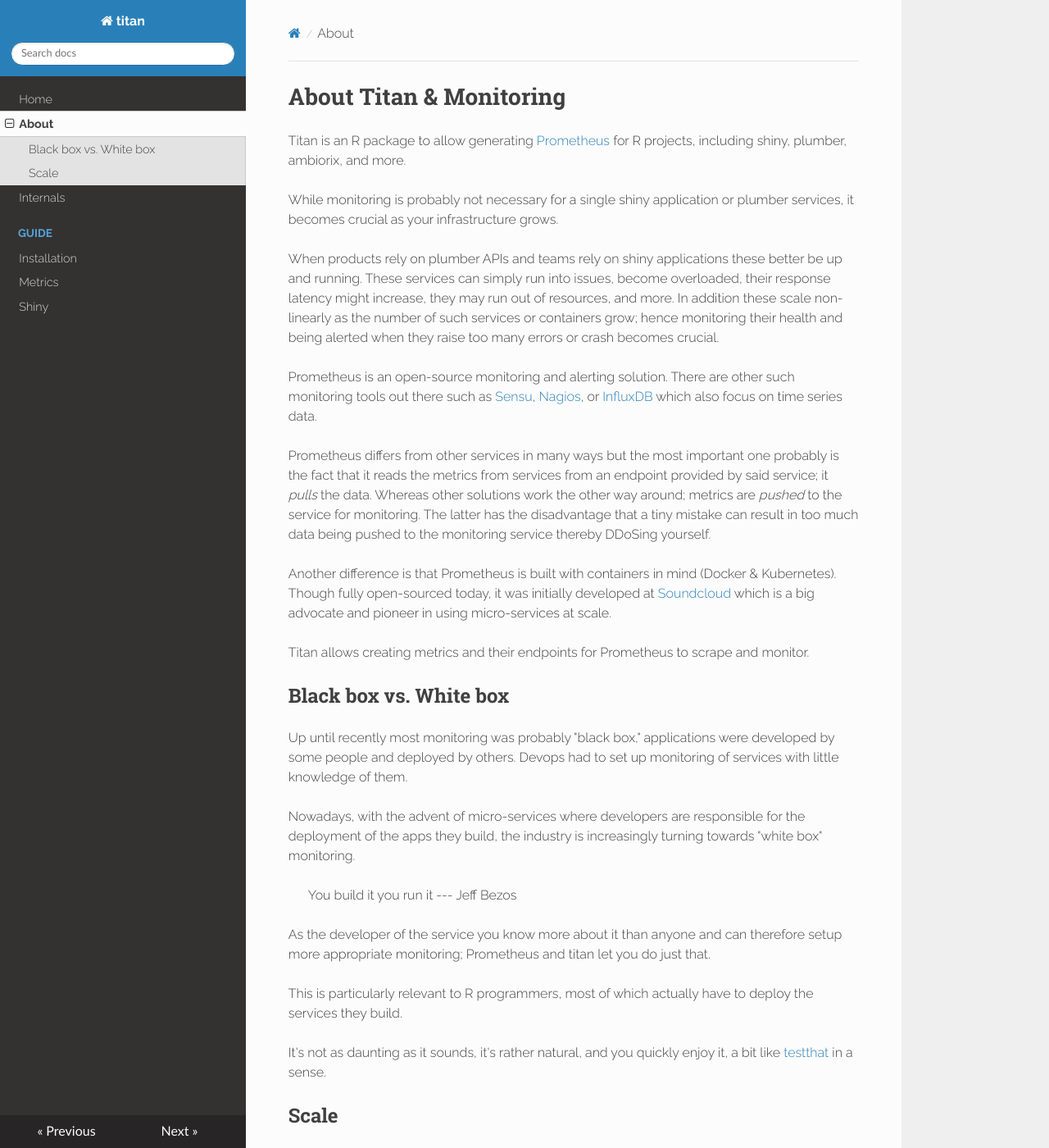
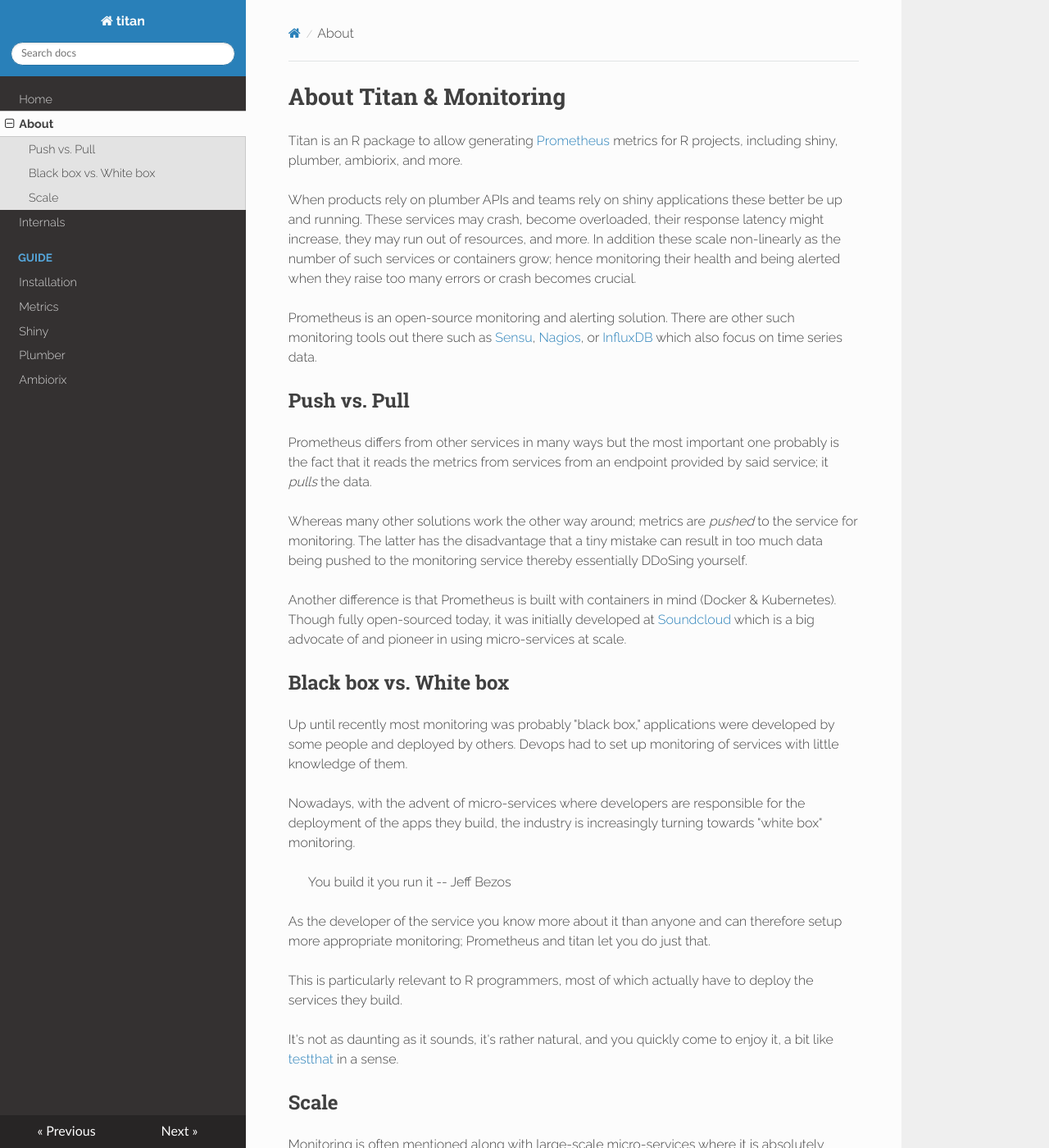
Before and after one commit to devOpifex/titan, an MkDocs documentation site: the page built from docs/about.md, in a window 1280 px wide and 1400 px high. Shown: the whole window at 82% size. Built offline with MkDocs 1.6.1, drawn with Linux system fonts in a browser that asks for light colours; nearby versions of some CDN libraries; some of the changed text lies outside the part shown.

Commit message:
add plumber and ambiorix

```diff
--- a/docs/about.md
+++ b/docs/about.md
@@ -1,18 +1,18 @@
 # About Titan & Monitoring
 
-Titan is an R package to allow generating [Prometheus](https://prometheus.io/) for R projects, including shiny, plumber, ambiorix, and more.
+Titan is an R package to allow generating [Prometheus](https://prometheus.io/) metrics for R projects, including shiny, plumber, ambiorix, and more.
 
-While monitoring is probably not necessary for a single shiny application or plumber services, it becomes crucial as your infrastructure grows.
-
-When products rely on plumber APIs and teams rely on shiny applications these better be up and running. These services can simply run into issues, become overloaded, their response latency might increase, they may run out of resources, and more. In addition these scale non-linearly as the number of such services or containers grow; hence monitoring their health and being alerted when they raise too many errors or crash becomes crucial.
+When products rely on plumber APIs and teams rely on shiny applications these better be up and running. These services may crash, become overloaded, their response latency might increase, they may run out of resources, and more. In addition these scale non-linearly as the number of such services or containers grow; hence monitoring their health and being alerted when they raise too many errors or crash becomes crucial.
 
 Prometheus is an open-source monitoring and alerting solution. There are other such monitoring tools out there such as [Sensu](https://sensu.io/), [Nagios](https://www.nagios.org/), or [InfluxDB](https://www.influxdata.com/) which also focus on time series data.
 
-Prometheus differs from other services in many ways but the most important one probably is the fact that it reads the metrics from services from an endpoint provided by said service; it _pulls_ the data. Whereas other solutions work the other way around; metrics are _pushed_ to the service for monitoring. The latter has the disadvantage that a tiny mistake can result in too much data being pushed to the monitoring service thereby DDoSing yourself.
+## Push vs. Pull
 
-Another difference is that Prometheus is built with containers in mind (Docker & Kubernetes). Though fully open-sourced today, it was initially developed at [Soundcloud](https://soundcloud.com/) which is a big advocate and pioneer in using micro-services at scale.
+Prometheus differs from other services in many ways but the most important one probably is the fact that it reads the metrics from services from an endpoint provided by said service; it _pulls_ the data.
 
-Titan allows creating metrics and their endpoints for Prometheus to scrape and monitor.
+Whereas many other solutions work the other way around; metrics are _pushed_ to the service for monitoring. The latter has the disadvantage that a tiny mistake can result in too much data being pushed to the monitoring service thereby essentially DDoSing yourself.
+
+Another difference is that Prometheus is built with containers in mind (Docker & Kubernetes). Though fully open-sourced today, it was initially developed at [Soundcloud](https://soundcloud.com/) which is a big advocate of and pioneer in using micro-services at scale.
 
 ## Black box vs. White box
 
@@ -21,13 +21,13 @@
 Nowadays, with the advent of micro-services where developers are responsible for the deployment of the apps they build, the industry is increasingly turning towards "white box" monitoring.
 
 > You build it you run it
-> --- Jeff Bezos
+> -- Jeff Bezos
 
 As the developer of the service you know more about it than anyone and can therefore setup more appropriate monitoring; Prometheus and titan let you do just that.
 
 This is particularly relevant to R programmers, most of which actually have to deploy the services they build.
 
-It's not as daunting as it sounds, it's rather natural, and you quickly enjoy it, a bit like [testthat](https://testthat.r-lib.org/) in a sense.
+It's not as daunting as it sounds, it's rather natural, and you quickly come to enjoy it, a bit like [testthat](https://testthat.r-lib.org/) in a sense.
 
 ## Scale
 
@@ -35,4 +35,4 @@
 
 Surely, as the developer of an application, you want to keep an eye on its performances. Perhaps you were given performance objectives, like reducing the load time of a shiny application or reducing the response time of a plumber API endpoint.
 
-Even at a small scale monitoring is interesting and useful. Set up alerts when your services go down and fix them before your boss learns about it from a client.
+Even at a small scale monitoring is interesting and useful. Set up alerts when your services go down and fix them before your boss learns about it via a client.
--- a/mkdocs.yml
+++ b/mkdocs.yml
@@ -23,3 +23,5 @@
       - Installation: guide/index.md
       - Metrics: guide/metrics.md
       - Shiny: guide/shiny.md
+      - Plumber: guide/plumber.md
+      - Ambiorix: guide/ambiorix.md
```
Also changed, not shown: README.md (+0 -52 lines), docs/guide/ambiorix.md (added, +35 -0 lines), docs/guide/plumber.md (added, +27 -0 lines), docs/guide/shiny.md (+24 -1 lines).
